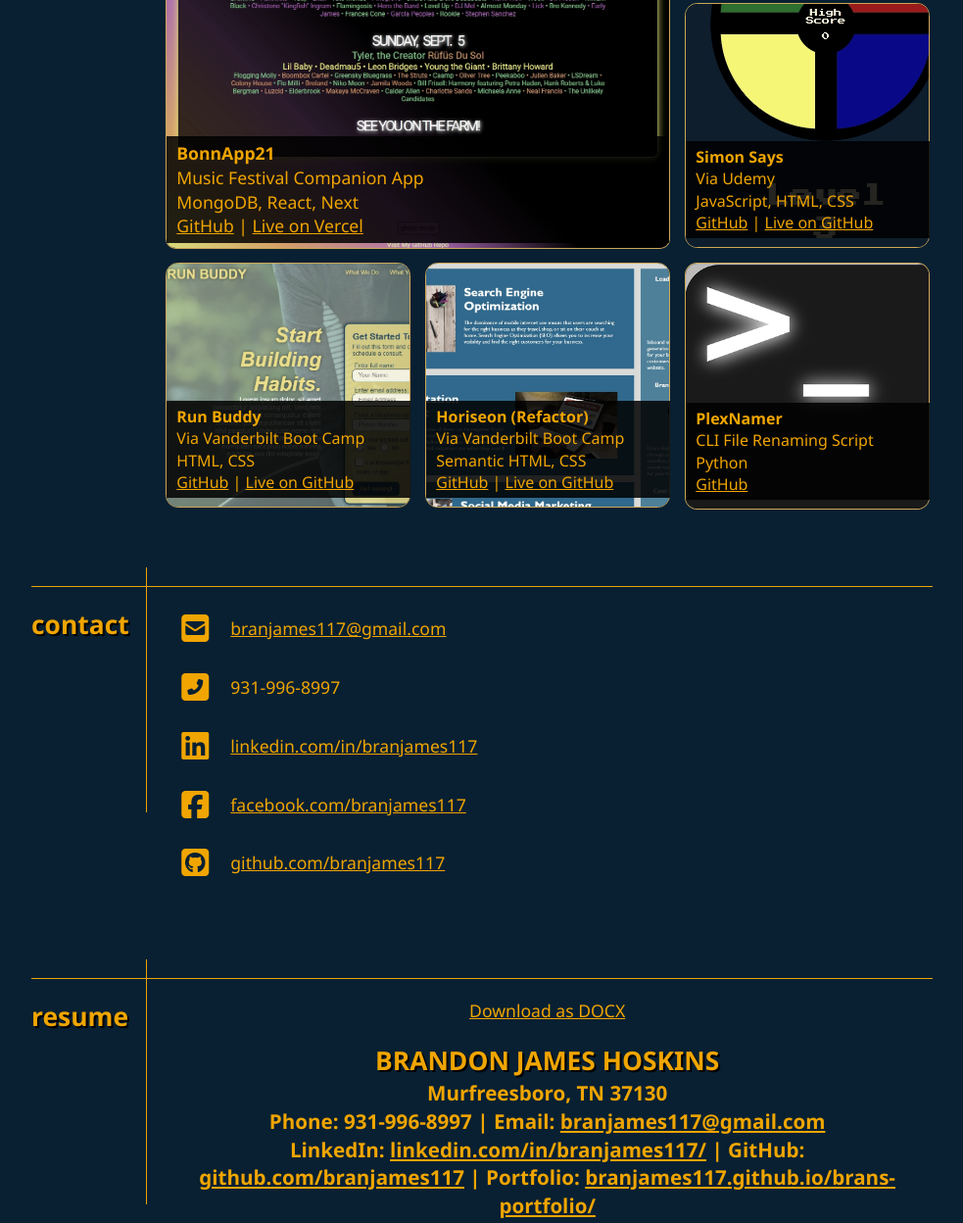
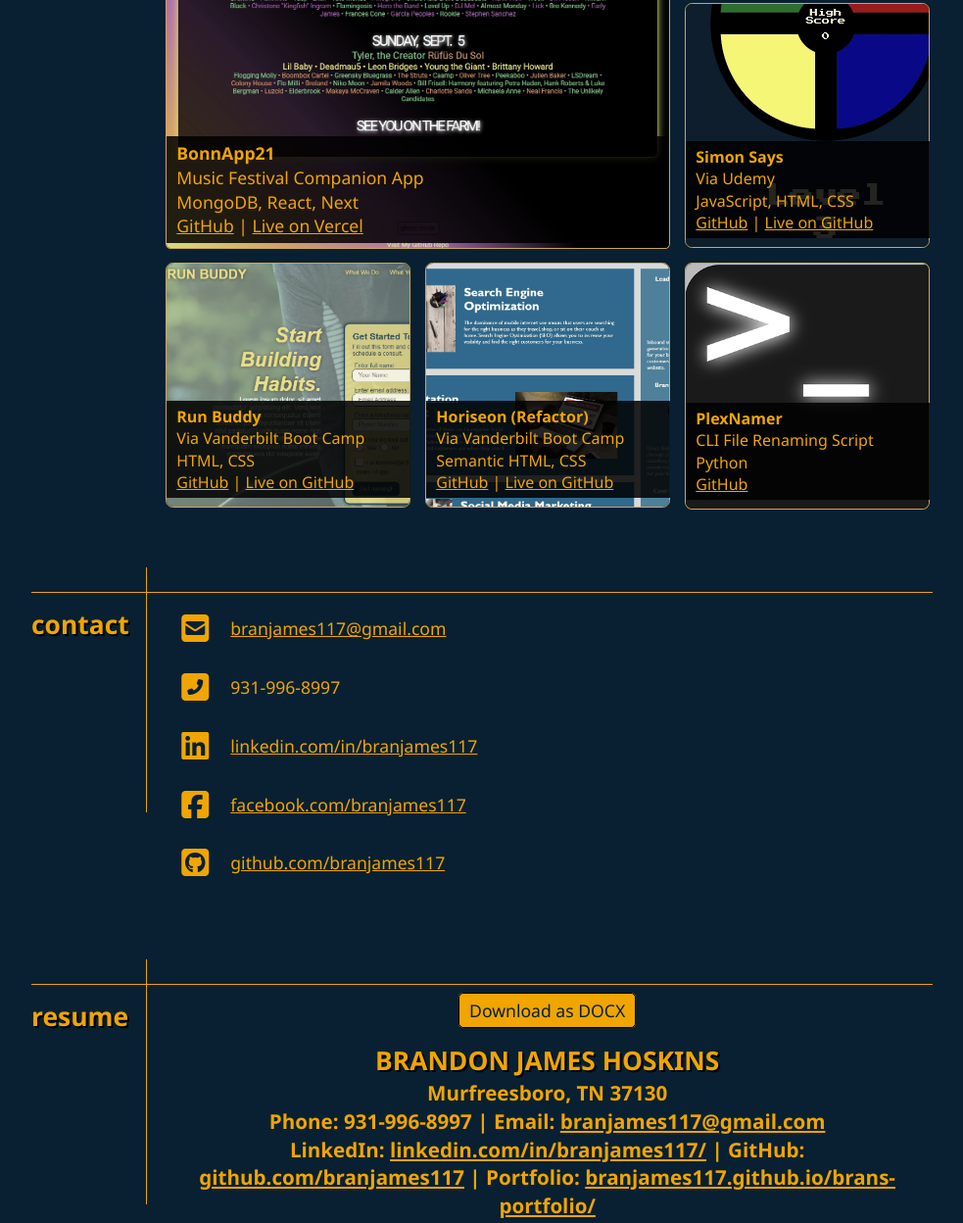
Before and after one commit to branjames117/brans-portfolio, a plain HTML site: page index.html in a window 1280 px wide. Shown: the part 943-2191 px from the top of the page at 98% size, without its empty margins (148-1131 px from the left). Drawn offline with Linux system fonts and the light colour scheme.

Commit message:
minor css changes

```diff
--- a/assets/css/styles.css
+++ b/assets/css/styles.css
@@ -136,7 +136,7 @@
 section:before {
   content: '';
   background-color: var(--secondary-clr);
-  bottom: 20px;
+  bottom: 14px;
   height: 1px;
   margin: 0 auto;
   position: relative;
@@ -156,7 +156,7 @@
 
 #profile-image {
   border: solid 1px var(--secondary-clr);
-  border-radius: 5%;
+  border-radius: 3%;
   display: inline;
   float: right;
   margin: 5px 20px;
@@ -181,7 +181,7 @@
 
 .big-project-image {
   border: solid 1px var(--secondary-clr);
-  border-radius: 2%;
+  border-radius: 1%;
   width: 100%;
 }
 
@@ -206,7 +206,7 @@
 
 .smaller-project-image {
   border: solid 1px var(--secondary-clr);
-  border-radius: 5%;
+  border-radius: 3%;
   width: 100%;
 }
 
@@ -245,6 +245,15 @@
 
 .center-text {
   text-align: center;
+}
+
+.download-button {
+  background-color: var(--secondary-clr);
+  border: black 1px solid;
+  border-radius: 5px;
+  color: var(--primary-clr) !important;
+  padding: 5px 10px;
+  text-decoration: none;
 }
 
 .resume-header {
--- a/index.html
+++ b/index.html
@@ -212,7 +212,7 @@
           <div class="side-wall"></div>
           <article>
             <div class="center-text">
-              <p><a href="./assets/docs/BrandonHoskinsCV.docx">Download as DOCX</a></p>
+              <p><a href="./assets/docs/BrandonHoskinsCV.docx" class="download-button">Download as DOCX</a></p>
               <h2>BRANDON JAMES HOSKINS</h2>
               <h3>
                 Murfreesboro, TN 37130<br />
```
